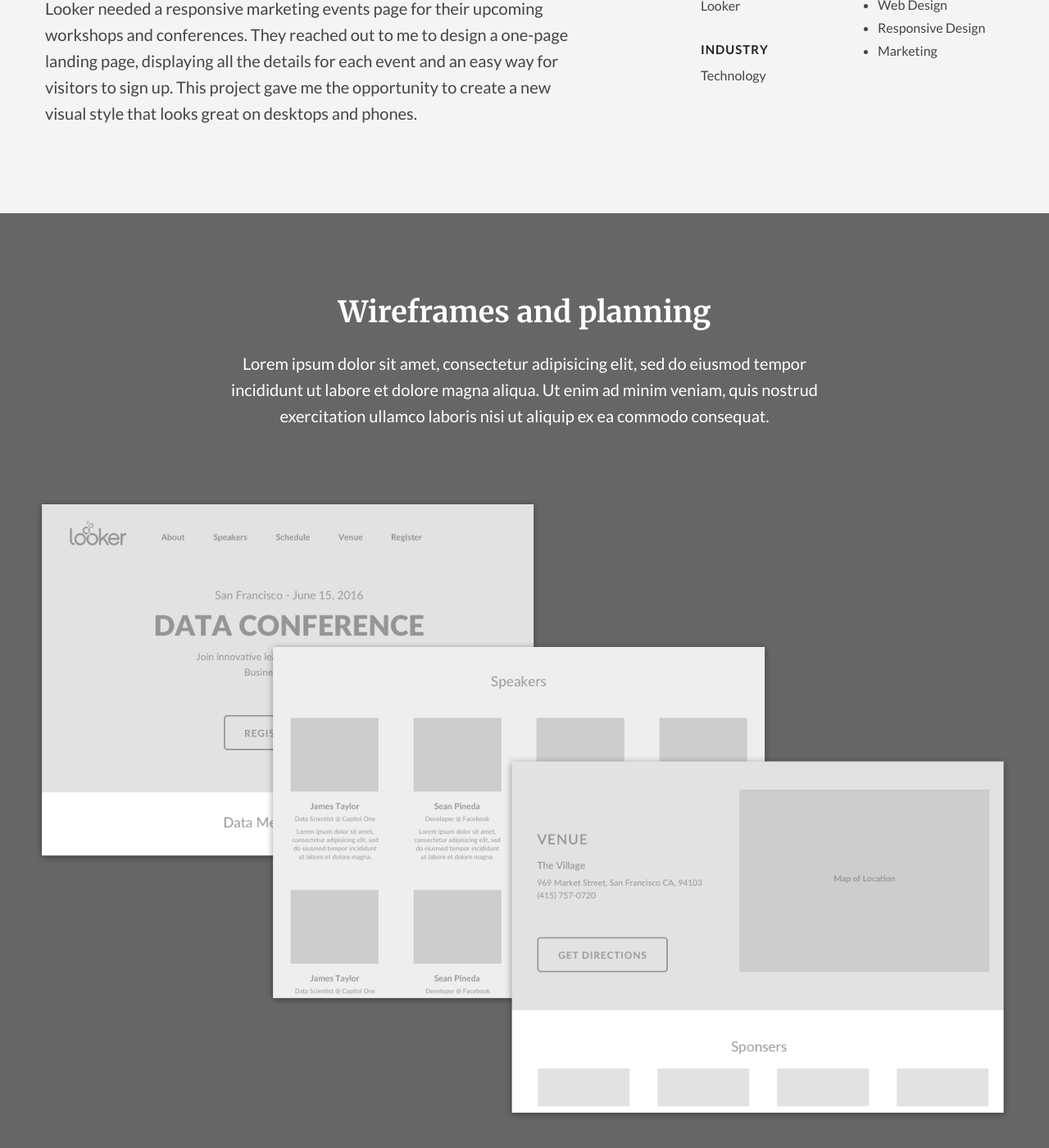
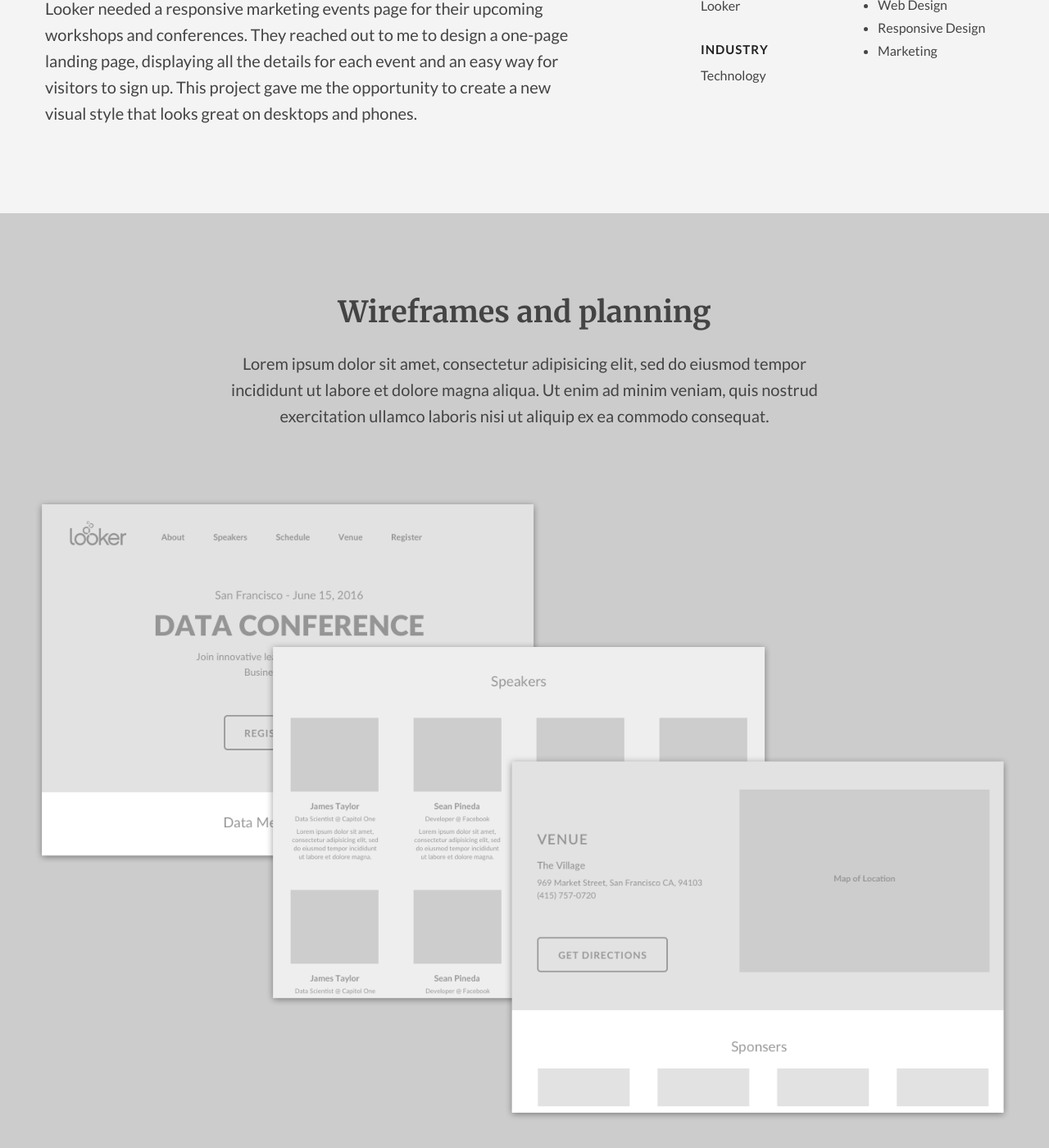
Before and after one commit to btamps/btamps.github.io, a Jekyll site: the page built from _posts/2016-04-10-looker-landing-page.markdown, in a window 1280 px wide and 1400 px high, scrolled down 1081 px. Shown: the whole window at 82% size. Built offline with Jekyll 4.4.1, drawn with Linux system fonts in a browser that asks for light colours; nearby versions of some CDN libraries.

Commit message:
added new content

```diff
--- a/_posts/2016-04-10-looker-landing-page.markdown
+++ b/_posts/2016-04-10-looker-landing-page.markdown
@@ -6,8 +6,6 @@
 thumbnail: looker-lp/looker-lp-thumb.png
 body-class: looker-lp
 feature-image: looker-lp/hero-laptop.png
-feature-sit: true;
-feature-bg-color: "#bab4d0"
 client: "Looker"
 client-website: "https://www.looker.com/"
 industry: "Technology"
--- a/_sass/custom-page/_looker.scss
+++ b/_sass/custom-page/_looker.scss
@@ -21,17 +21,14 @@
     }
   }
   .wireframes {
-    background: #666;
-    h2, p {
-      color: white;
-    }
+    background: #ccc;
   }
 
   .responsive {
     background-color: #eee;
   }
   .schedules {
-    background-color: #999;
+    background-color: #ccc;
   }
   .forms {
     background-color: #f4f4f4;
```
Also changed, not shown: img/looker-lp/schedule-icons.png, img/looker-lp/schedule-text.png.
